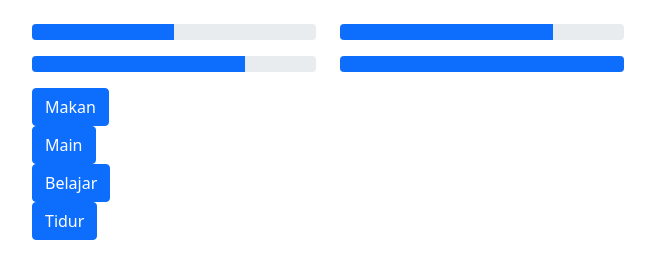
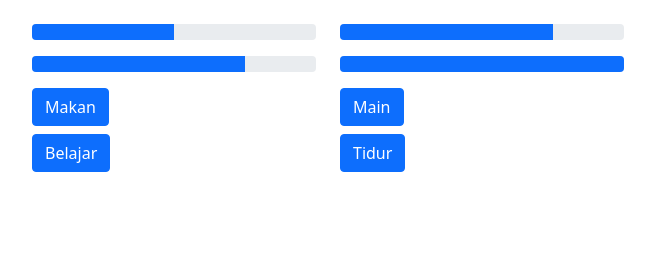
Before and after one commit to Kelas-C-UMNJaya/PTI-Group9, a plain HTML site: page index.html in a window 1280 px wide. Shown: the whole page, without its empty margins (312-967 px from the left). Drawn offline with nearby package versions, Linux system fonts and the light colour scheme.

Commit message:
button done

```diff
--- a/index.html
+++ b/index.html
@@ -36,24 +36,20 @@
       </div>
 
       <div id="game-control" class="">
-        <div class="row">
-          <div class="col">
-          <button type="button" class="btn btn-primary" data-bs-toggle="button" autocomplete="off">Makan</button>
+        <div class="row mt-2">
+          <div class="col-sm-6">
+              <button type="button" class="btn btn-primary" data-bs-toggle="button" autocomplete="off">Makan</button>
+          </div>
+          <div class="col-sm-6">
+              <button type="button" class="btn btn-primary" data-bs-toggle="button" autocomplete="off">Main</button>
           </div>
         </div>
-        <div class="row">
-          <div class="col">
-          <button type="button" class="btn btn-primary" data-bs-toggle="button" autocomplete="off">Main</button>
+        <div class="row mt-2">
+          <div class="col-sm-6">
+              <button type="button" class="btn btn-primary" data-bs-toggle="button" autocomplete="off">Belajar</button>
           </div>
-        </div>
-        <div class="row">
-          <div class="col">
-          <button type="button" class="btn btn-primary" data-bs-toggle="button" autocomplete="off">Belajar</button>
-          </div>
-        </div>
-        <div class="row">
-          <div class="col">
-          <button type="button" class="btn btn-primary" data-bs-toggle="button" autocomplete="off">Tidur</button>
+          <div class="col-sm-6">
+              <button type="button" class="btn btn-primary" data-bs-toggle="button" autocomplete="off">Tidur</button>
           </div>
         </div>
       </div>
--- a/style.css
+++ b/style.css
@@ -4,17 +4,3 @@ body {
   margin:0;
    font-family: 'Roboto', sans-serif;
 }
-
-// Source mixin
-@mixin make-container($padding-x: $container-padding-x) {
-  width: 100%;
-  padding-right: $padding-x;
-  padding-left: $padding-x;
-  margin-right: auto;
-  margin-left: auto;
-}
-
-// Usage
-.custom-container {
-  @include make-container();
-}
```
